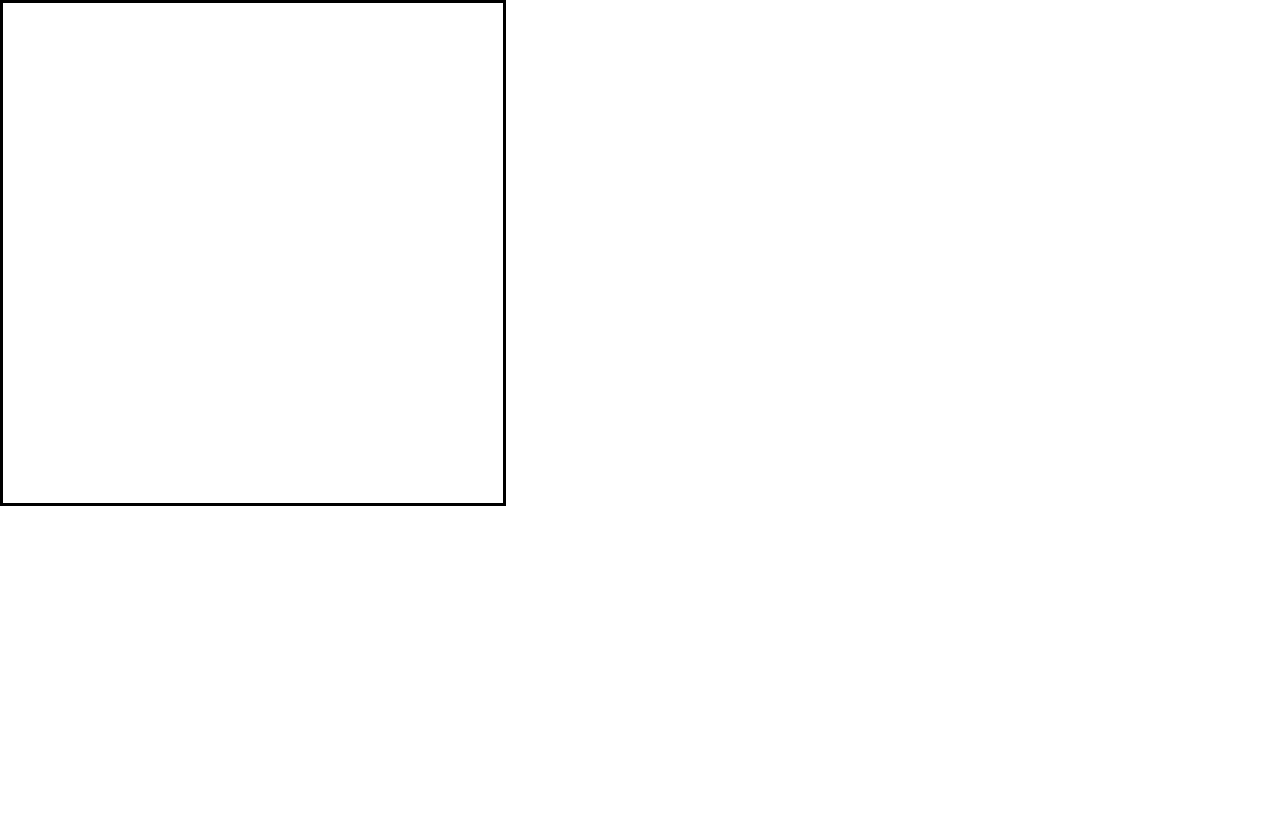
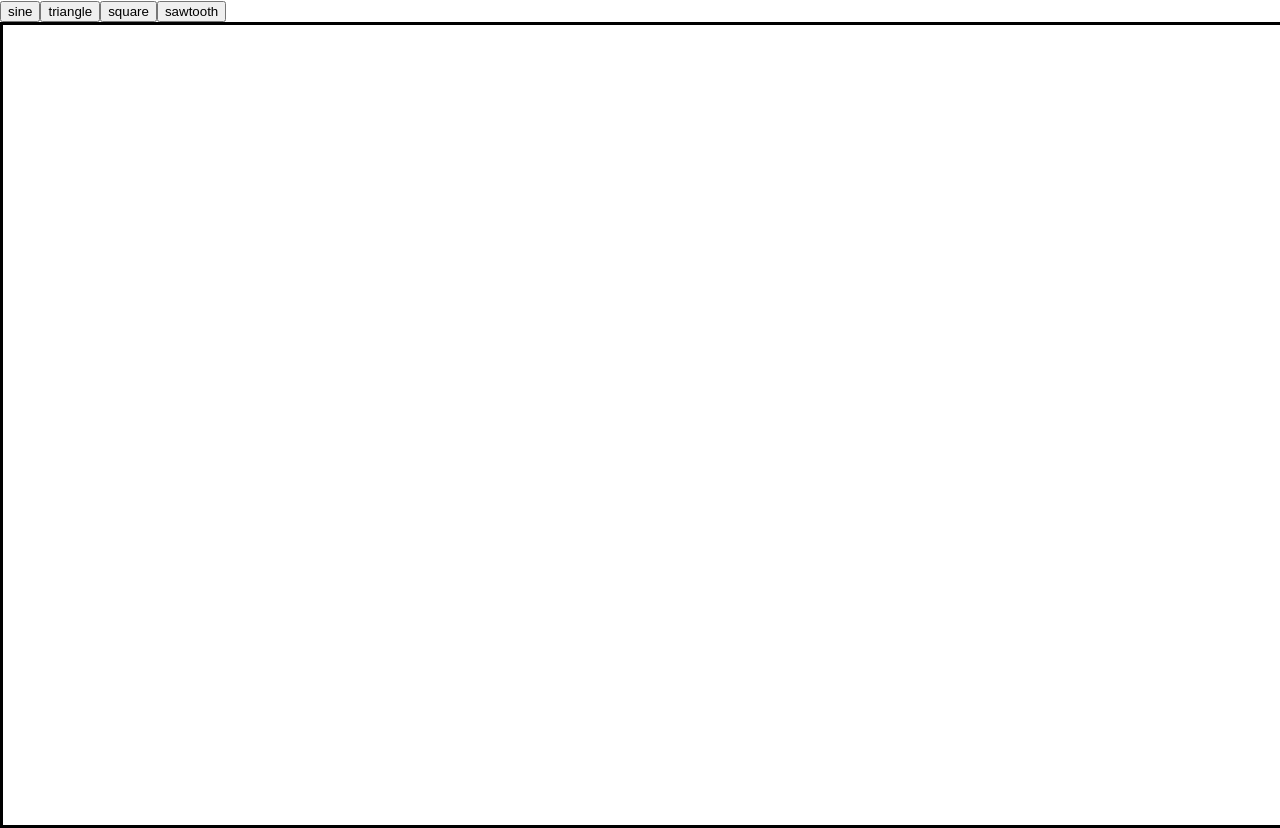
Before and after one commit to Blake-D/web-osc-2, a React (Create React App) app: page / in a window 1280 px wide. Before the commit the page ends 800 px from the top, so only its background shows below. Built offline with nearby package versions, Linux system fonts and the light colour scheme.

Commit message:
added buttons to change wave type

```diff
--- a/src/App.css
+++ b/src/App.css
@@ -1,5 +1,5 @@
 #test-area{
     border: solid black;
-    height: 500px;
-    width: 500px;
+    height: 100vh;
+    width: 100vw;
 }
--- a/src/App.js
+++ b/src/App.js
@@ -7,8 +7,8 @@ function App() {
       oscillatorX
 
   let oscX = { // primary oscillator for all possible combos, frequency is tied to X-axis
-    type: "sawtooth",
-    frequency: 200,
+    type: "sine",
+    frequency: 20,
     playing: false
   }
 
@@ -76,8 +76,30 @@ function App() {
     // })
   }
 
+  function changeSine(){
+    oscX.type = "sine"
+  }
+
+  function changeTriangle(){
+    oscX.type = "triangle"
+  }
+
+  function changeSquare(){
+    oscX.type = "square"
+  }
+
+  function changeSawtooth(){
+    oscX.type = "sawtooth"
+  }
+
   return (
     <div className="App">
+      <div id="control-panel">
+        <button id="sine-button" onClick={changeSine}>sine</button>
+        <button id="triangle-button" onClick={changeTriangle}>triangle</button>
+        <button id="square-button" onClick={changeSquare}>square</button>
+        <button id="sawtooth-button" onClick={changeSawtooth}>sawtooth</button>
+      </div>
       <div id="test-area"></div>
     </div>
   )
```
